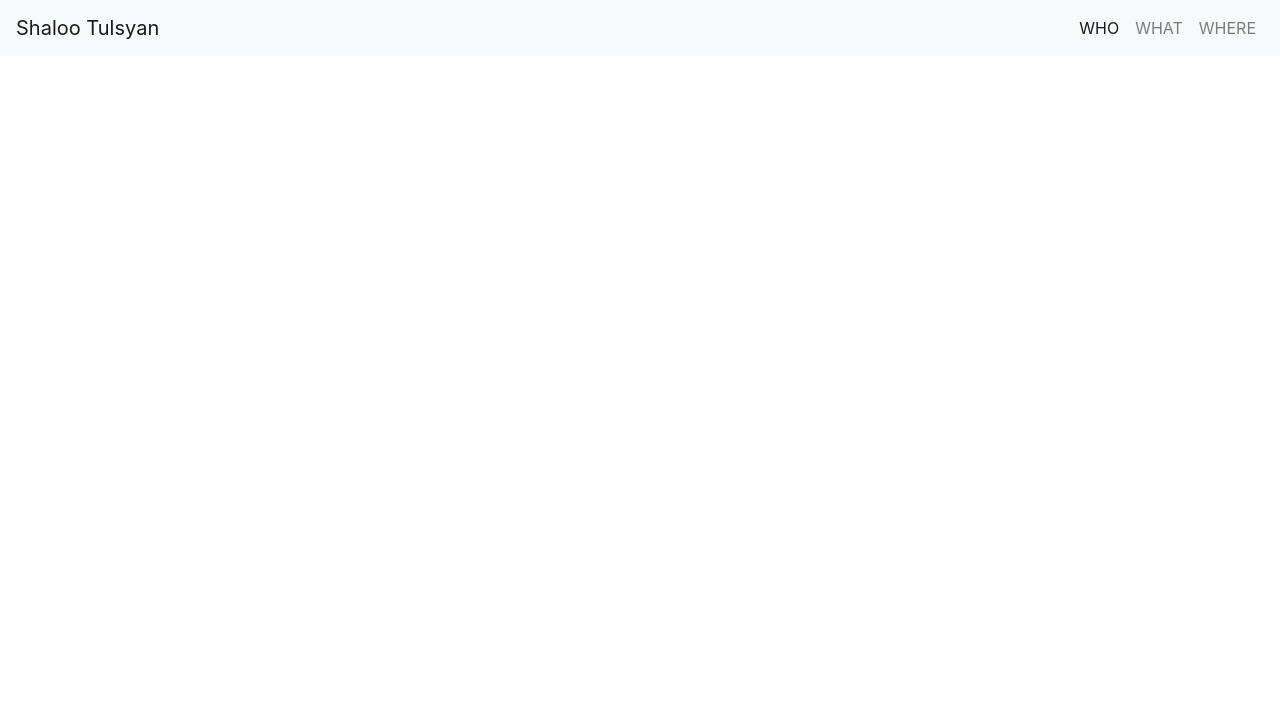
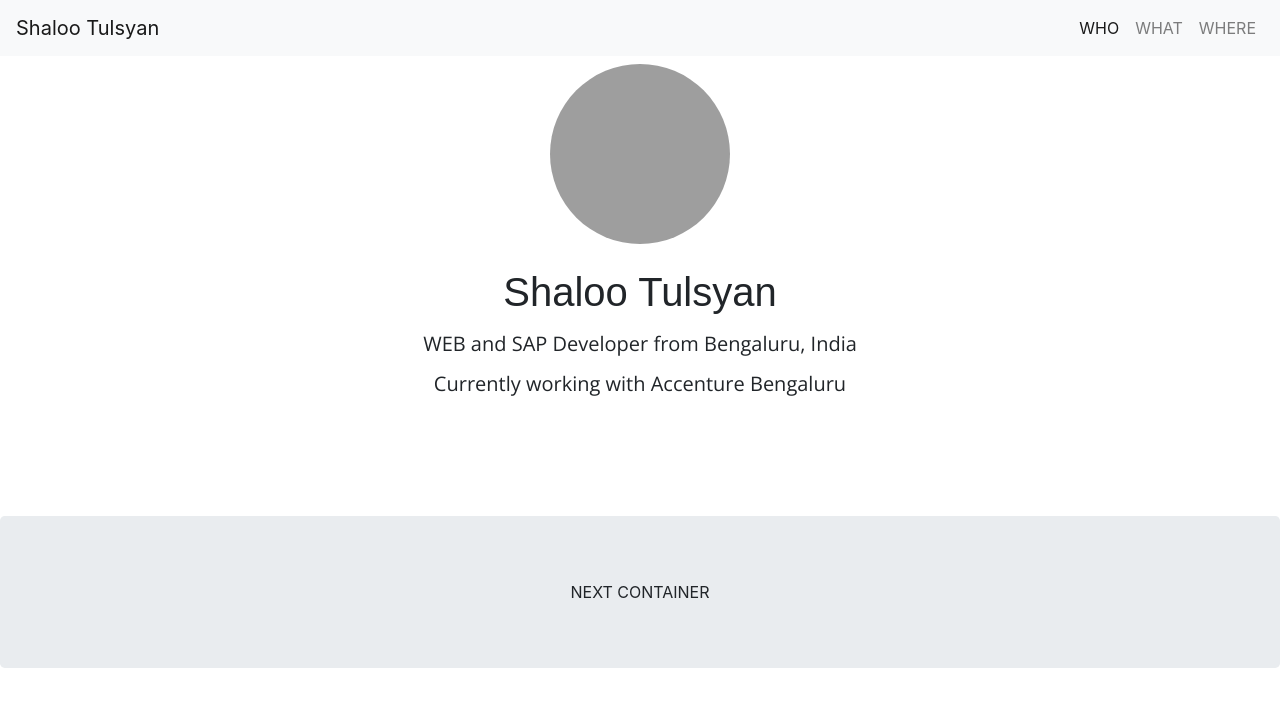
Before and after one commit to shalootulsyan/shalootulsyan.github.io, a plain HTML site: page index.html in a window 1280 px wide. Drawn offline with nearby package versions, Linux system fonts and the light colour scheme; grey boxes are pictures that could not be loaded.

Commit message:
First section layout complete

```diff
--- a/index.html
+++ b/index.html
@@ -7,11 +7,11 @@
 
     <!-- Bootstrap CSS -->
     <link rel="stylesheet" href="https://stackpath.bootstrapcdn.com/bootstrap/4.2.1/css/bootstrap.min.css" integrity="sha384-GJzZqFGwb1QTTN6wy59ffF1BuGJpLSa9DkKMp0DgiMDm4iYMj70gZWKYbI706tWS" crossorigin="anonymous">
-
+		<link href="https://fonts.googleapis.com/css?family=Montserrat|Open+Sans" rel="stylesheet">
     <title>Hello, world!</title>
   </head>
   <body>
-		<nav class="navbar navbar-expand-sm navbar-light bg-light">
+		<nav class="navbar navbar-expand-sm navbar-light bg-light fixed-top">
   <a class="navbar-brand" href="#">Shaloo Tulsyan</a>
   <button class="navbar-toggler" type="button" data-toggle="collapse" data-target="#navbarSupportedContent" aria-controls="navbarSupportedContent" aria-expanded="false" aria-label="Toggle navigation">
     <span class="navbar-toggler-icon"></span>
@@ -20,10 +20,10 @@
   <div class="collapse navbar-collapse" id="navbarSupportedContent">
     <ul class="navbar-nav ml-auto">
       <li class="nav-item active">
-        <a class="nav-link" href="#">WHO</a>
+        <a class="nav-link" href="#who">WHO</a>
       </li>
       <li class="nav-item">
-        <a class="nav-link" href="#">WHAT</a>
+        <a class="nav-link" href="#what">WHAT</a>
       </li>
       <li class="nav-item">
         <a class="nav-link" href="#">WHERE</a>
@@ -32,6 +32,25 @@
     </div>
 </nav>
 
+<div id="who" class="jumbotron" style='background-color:white'>
+	<div class="container">
+		<img src="https://media.licdn.com/dms/image/C5103AQEpa7SRFYNK3A/profile-displayphoto-shrink_800_800/0?e=1554940800&v=beta&t=hkq_cS0nmAkaqTO4cqG1HYUjcP9IV7XwJH7IJgun36Q"
+		class="rounded-circle mx-auto d-block"  alt="Shaloo Tulsyan" width="180" height="180">
+		<div class="container text-center my-4">
+			<h1 style="font-family: 'Montserrat,font-weight:bol', sans-serif">Shaloo Tulsyan</h1>
+			<h5 style="font-family: 'Open Sans', sans-serif" class="my-3" >WEB and SAP Developer from Bengaluru, India </h5>
+			<h5 style="font-family: 'Open Sans', sans-serif" class="my-3">Currently working with Accenture Bengaluru</h5>
+		</div>
+	</div>
+</div>
+
+<div id="what" class="jumbotron">
+	<div class="container text-center">
+		NEXT CONTAINER
+	</div>
+
+</div>
+
     <!-- Optional JavaScript -->
     <!-- jQuery first, then Popper.js, then Bootstrap JS -->
     <script src="https://code.jquery.com/jquery-3.3.1.slim.min.js" integrity="sha384-q8i/X+965DzO0rT7abK41JStQIAqVgRVzpbzo5smXKp4YfRvH+8abtTE1Pi6jizo" crossorigin="anonymous"></script>
```
